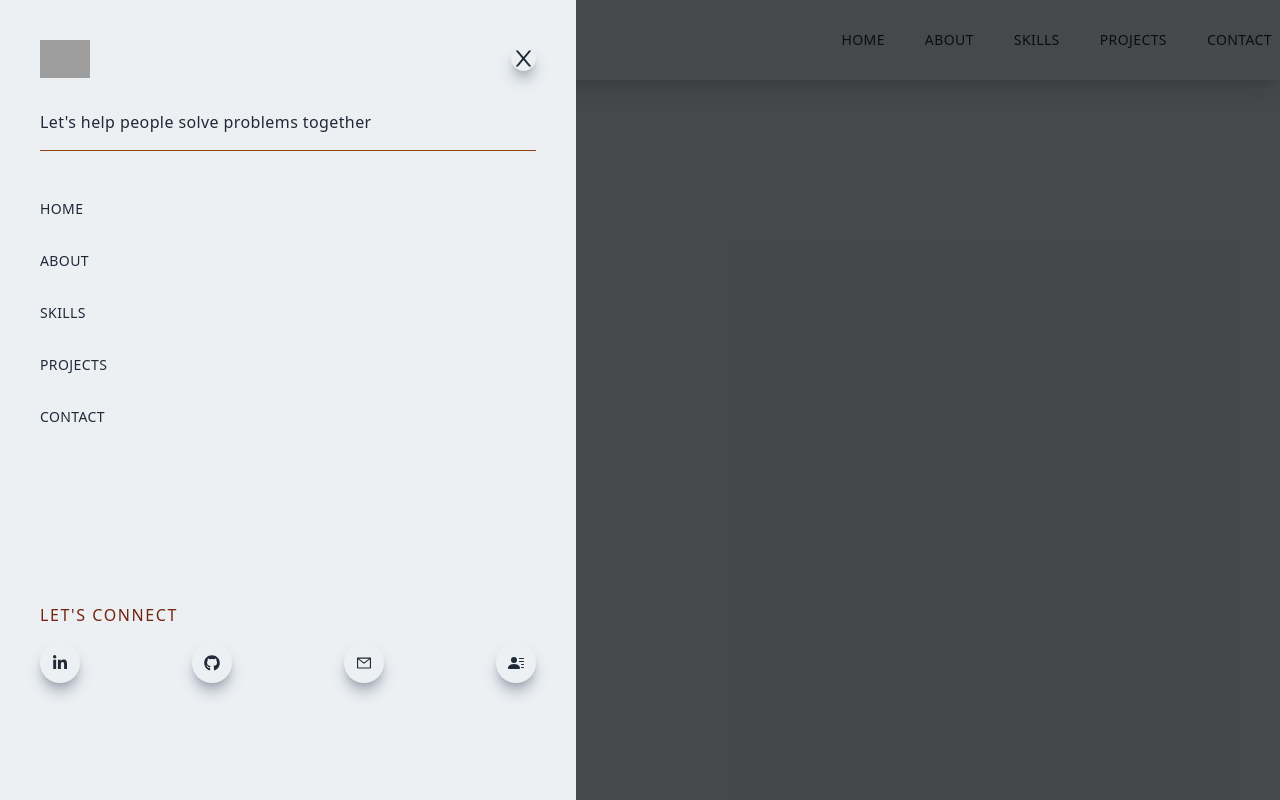
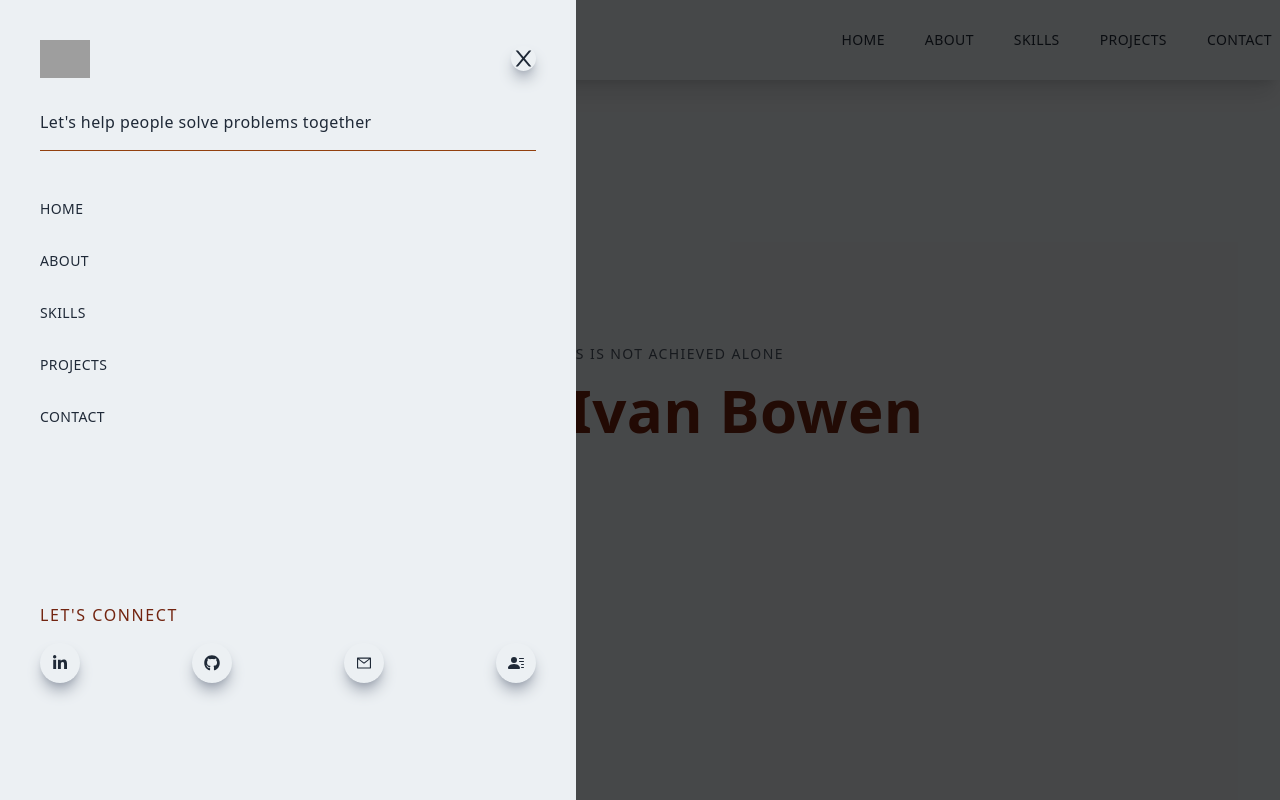
Before and after one commit to 874bowen/Next-Portfolio, a Next.js app: page / in a window 1280 px wide. Built offline with nearby package versions, Linux system fonts and the light colour scheme; grey boxes are pictures that could not be loaded.

Commit message:
add main component

```diff
--- /dev/null
+++ b/components/Main.jsx
@@ -0,0 +1,18 @@
+import React from "react";
+
+const Main = () => {
+	return (
+	<div className="w-full h-screen text-center">
+		<div className="max-w-[1240px] w-full h-full mx-auto my-auto p-2 flex justify-center items-center">
+         <div>
+         <p className="uppercase text-sm tracking-widest text-gray-600"> Greatness is not achieved alone</p>
+         <h1 className="py-4 text-gray-700">
+            Hi, I&apos;m <span className="text-[#722410]">Ivan Bowen</span>
+         </h1>
+         </div>
+		</div>
+	</div>
+   );
+};
+
+export default Main;
--- a/pages/index.js
+++ b/pages/index.js
@@ -1,5 +1,5 @@
 import Head from 'next/head'
-import Image from 'next/image'
+import Main from '../components/Main'
 import Navbar from '../components/Navbar'
 
 export default function Home() {
@@ -11,6 +11,7 @@ export default function Home() {
         <link rel="icon" href="/favicon.ico" />
       </Head>
       <Navbar />
+      <Main />
     </div>
   )
 }
```
